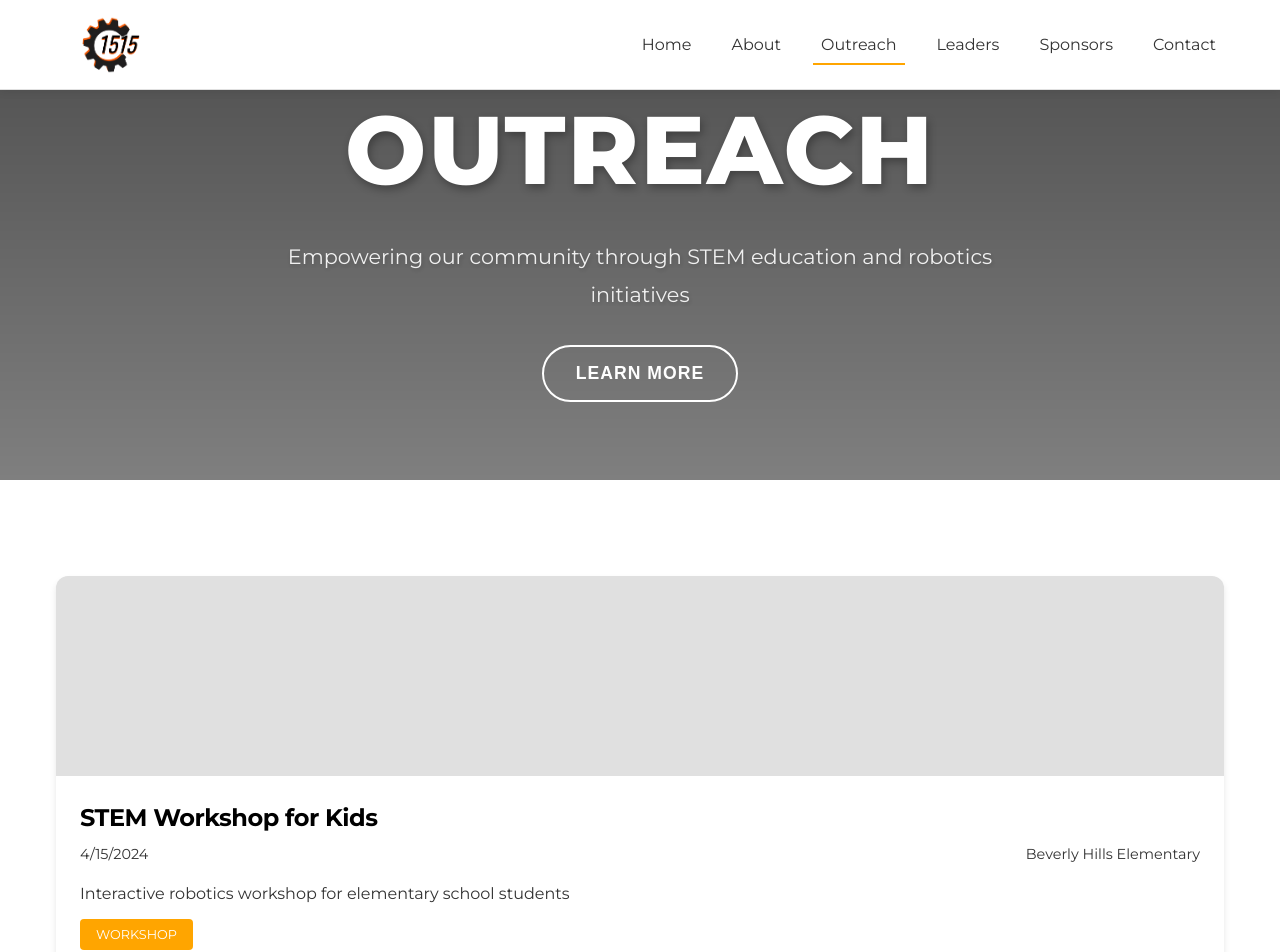
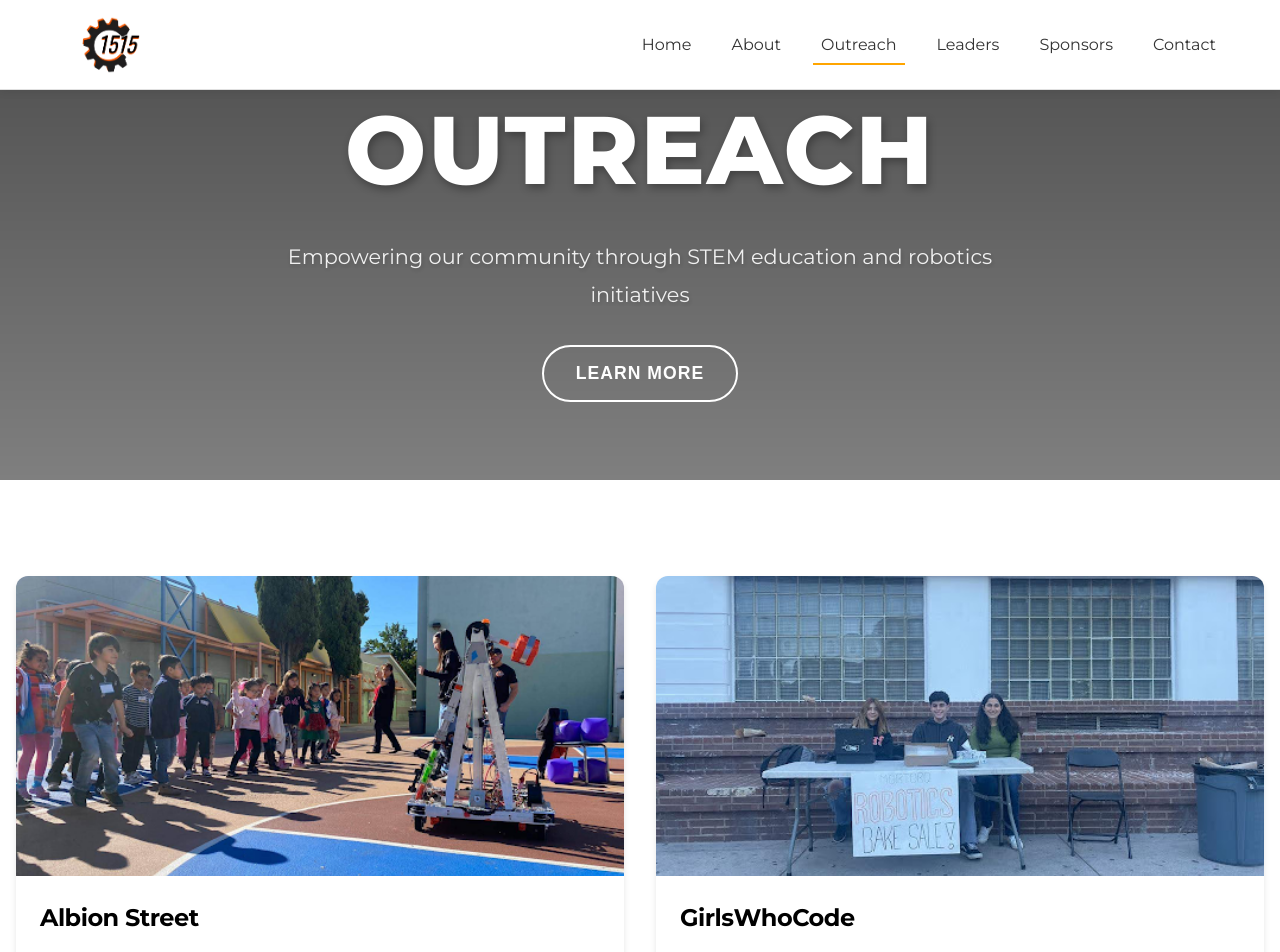
Before and after one commit to mortorqrobotics/team1515, a React (Vite) app: page /outreach in a window 1280 px wide. Shown: the top 952 px of the page. Built offline with nearby package versions, Linux system fonts and the light colour scheme.

Commit message:
Refactor Leaders and Outreach pages

```diff
--- a/src/pages/Leaders.tsx
+++ b/src/pages/Leaders.tsx
@@ -9,11 +9,15 @@ const LeadersContainer = styled.div`
 
 const LeadersGrid = styled(motion.div)`
   display: grid;
-  grid-template-columns: repeat(auto-fit, minmax(300px, 1fr));
+  grid-template-columns: repeat(2, 1fr);
   gap: ${({ theme }) => theme.spacing.xl};
-  max-width: 1200px;
+  max-width: 1100px;
   margin: 0 auto;
   padding: ${({ theme }) => theme.spacing.md};
+
+  @media (max-width: 1024px) {
+    grid-template-columns: 1fr;
+  }
 `;
 
 const LeaderCard = styled(motion.div)`
@@ -22,23 +26,29 @@ const LeaderCard = styled(motion.div)`
   overflow: hidden;
   box-shadow: 0 4px 6px rgba(0, 0, 0, 0.1);
   transition: transform 0.3s ease;
+  min-width: 300px;
 
   &:hover {
     transform: translateY(-5px);
+  }
+
+  @media (max-width: 1024px) {
+    min-width: unset;
   }
 `;
 
 const ImageContainer = styled.div`
   width: 100%;
-  height: 300px;
+  height: 350px;
   position: relative;
   overflow: hidden;
 `;
 
-const LeaderImage = styled.img`
+const LeaderImage = styled.img<{ $position?: string }>`
   width: 100%;
   height: 100%;
   object-fit: cover;
+  object-position: ${({ $position }) => $position || 'center'};
   transition: transform 0.3s ease;
 
   ${LeaderCard}:hover & {
@@ -115,7 +125,16 @@ const Leaders = () => {
         {leaders.map((leader) => (
           <LeaderCard key={leader.key} variants={cardVariants}>
             <ImageContainer>
-              <LeaderImage src={leader.image} alt={leader.name} />
+              <LeaderImage
+                src={leader.image}
+                alt={leader.name}
+                $position={
+                  leader.name.includes("Yury") ? "center 20%" :
+                  leader.name.includes("Salkin") ? "center 30%" :
+                  leader.name.includes("Xander") ? "center 30%" :
+                  "center"
+                }
+              />
             </ImageContainer>
             <LeaderInfo>
               <Name>{leader.name}</Name>
--- a/src/pages/Outreach.tsx
+++ b/src/pages/Outreach.tsx
@@ -1,19 +1,8 @@
 import styled from 'styled-components';
 import { motion, useInView } from 'framer-motion';
-import { useRef } from 'react';
+import { useRef, useMemo } from 'react';
 import { Section } from '../components/common/Section';
-
-interface Event {
-  id: string;
-  title: string;
-  date: string;
-  description: string;
-  imageUrl?: string;
-  location: string;
-  category: 'workshop' | 'competition' | 'community' | 'other';
-  impact?: string;
-  participants?: number;
-}
+import getOutreachEvents from '../utils/getOutreachEvents';
 
 const OutreachContainer = styled.div`
   padding: ${({ theme }) => theme.spacing.xxl} 0;
@@ -21,11 +10,15 @@ const OutreachContainer = styled.div`
 
 const EventGrid = styled(motion.div)`
   display: grid;
-  grid-template-columns: repeat(auto-fit, minmax(300px, 1fr));
+  grid-template-columns: repeat(2, 1fr);
   gap: ${({ theme }) => theme.spacing.xl};
-  max-width: 1200px;
+  max-width: 1400px;
   margin: 0 auto;
   padding: ${({ theme }) => theme.spacing.md};
+
+  @media (max-width: 1024px) {
+    grid-template-columns: 1fr;
+  }
 `;
 
 const EventCard = styled(motion.div)`
@@ -34,17 +27,22 @@ const EventCard = styled(motion.div)`
   overflow: hidden;
   box-shadow: 0 4px 6px rgba(0, 0, 0, 0.1);
   transition: transform 0.3s ease;
+  min-width: 400px;
 
   &:hover {
     transform: translateY(-5px);
   }
+
+  @media (max-width: 1024px) {
+    min-width: unset;
+  }
 `;
 
-const EventImage = styled.div<{ imageUrl?: string }>`
+const EventImage = styled.div<{ $imageUrl?: string }>`
   width: 100%;
-  height: 200px;
-  background: ${({ imageUrl, theme }) =>
-    imageUrl ? `url(${imageUrl})` : theme.colors.mediumGray};
+  height: 300px;
+  background: ${({ $imageUrl, theme }) =>
+    $imageUrl ? `url(${$imageUrl})` : theme.colors.mediumGray};
   background-size: cover;
   background-position: center;
 `;
@@ -72,13 +70,13 @@ const EventDescription = styled.p`
   margin-bottom: ${({ theme }) => theme.spacing.md};
 `;
 
-const CategoryTag = styled.span<{ category: Event['category'] }>`
+const CategoryTag = styled.span<{ $category: string }>`
   padding: ${({ theme }) => `${theme.spacing.sm} ${theme.spacing.md}`};
-  background: ${({ category, theme }) => {
-    switch (category) {
+  background: ${({ $category, theme }) => {
+    switch ($category) {
       case 'workshop': return theme.colors.primary;
       case 'competition': return theme.colors.accent;
-      case 'community': return theme.colors.lightAccent;
+      case 'community': return theme.colors.primary;
       default: return theme.colors.mediumGray;
     }
   }};
@@ -88,24 +86,10 @@ const CategoryTag = styled.span<{ category: Event['category'] }>`
   text-transform: uppercase;
 `;
 
-// Temporary mock data - replace with CMS data later
-const mockEvents: Event[] = [
-  {
-    id: '1',
-    title: 'STEM Workshop for Kids',
-    date: '2024-04-15',
-    description: 'Interactive robotics workshop for elementary school students',
-    location: 'Beverly Hills Elementary',
-    category: 'workshop',
-    participants: 30,
-    impact: 'Introduced 30 students to basic robotics concepts'
-  },
-  // Add more mock events as needed
-];
-
 const Outreach = () => {
   const containerRef = useRef(null);
   const isInView = useInView(containerRef, { once: true });
+  const events = useMemo(getOutreachEvents, []);
 
   const containerVariants = {
     hidden: {},
@@ -130,17 +114,17 @@ const Outreach = () => {
           initial="hidden"
           animate={isInView ? "visible" : "hidden"}
         >
-          {mockEvents.map((event) => (
-            <EventCard key={event.id} variants={cardVariants}>
-              <EventImage imageUrl={event.imageUrl} />
+          {events.map((event) => (
+            <EventCard key={event.key} variants={cardVariants}>
+              <EventImage $imageUrl={event.imageUrl} />
               <EventContent>
                 <EventTitle>{event.title}</EventTitle>
                 <EventMeta>
-                  <span>{new Date(event.date).toLocaleDateString()}</span>
-                  <span>{event.location}</span>
+                  {/* <span>{new Date(event.date).toLocaleDateString()}</span>
+                  <span>{event.location}</span> */}
                 </EventMeta>
                 <EventDescription>{event.description}</EventDescription>
-                <CategoryTag category={event.category}>
+                <CategoryTag $category={event.category}>
                   {event.category}
                 </CategoryTag>
               </EventContent>
--- /dev/null
+++ b/src/utils/getOutreachEvents.ts
@@ -0,0 +1,39 @@
+import fm from "front-matter";
+import { z } from "zod";
+
+interface MarkdownFileContent {
+  default: string;
+}
+
+const eventSchema = z.object({
+  title: z.string(),
+  description: z.string(),
+  image: z.string(),
+  // date: z.string().optional(),
+  // location: z.string().optional(),
+  category: z.string().optional(),
+});
+
+export default function getOutreachEvents() {
+  const modules = import.meta.glob("../_data/outreach/*.md", {
+    eager: true,
+    query: "?raw",
+  });
+
+  const events = Object.entries(modules).map((module) => {
+    const [path, file] = module as [string, MarkdownFileContent];
+    const { attributes } = fm(file.default);
+    const eventInformation = eventSchema.parse(attributes);
+
+    return {
+      ...eventInformation,
+      imageUrl: eventInformation.image.replace("public/", ""),
+      key: path,
+      category: eventInformation.category || 'community',
+      // date: eventInformation.date || new Date().toISOString(),
+      // location: eventInformation.location || 'Beverly Hills'
+    };
+  });
+
+  return events;
+}
```
